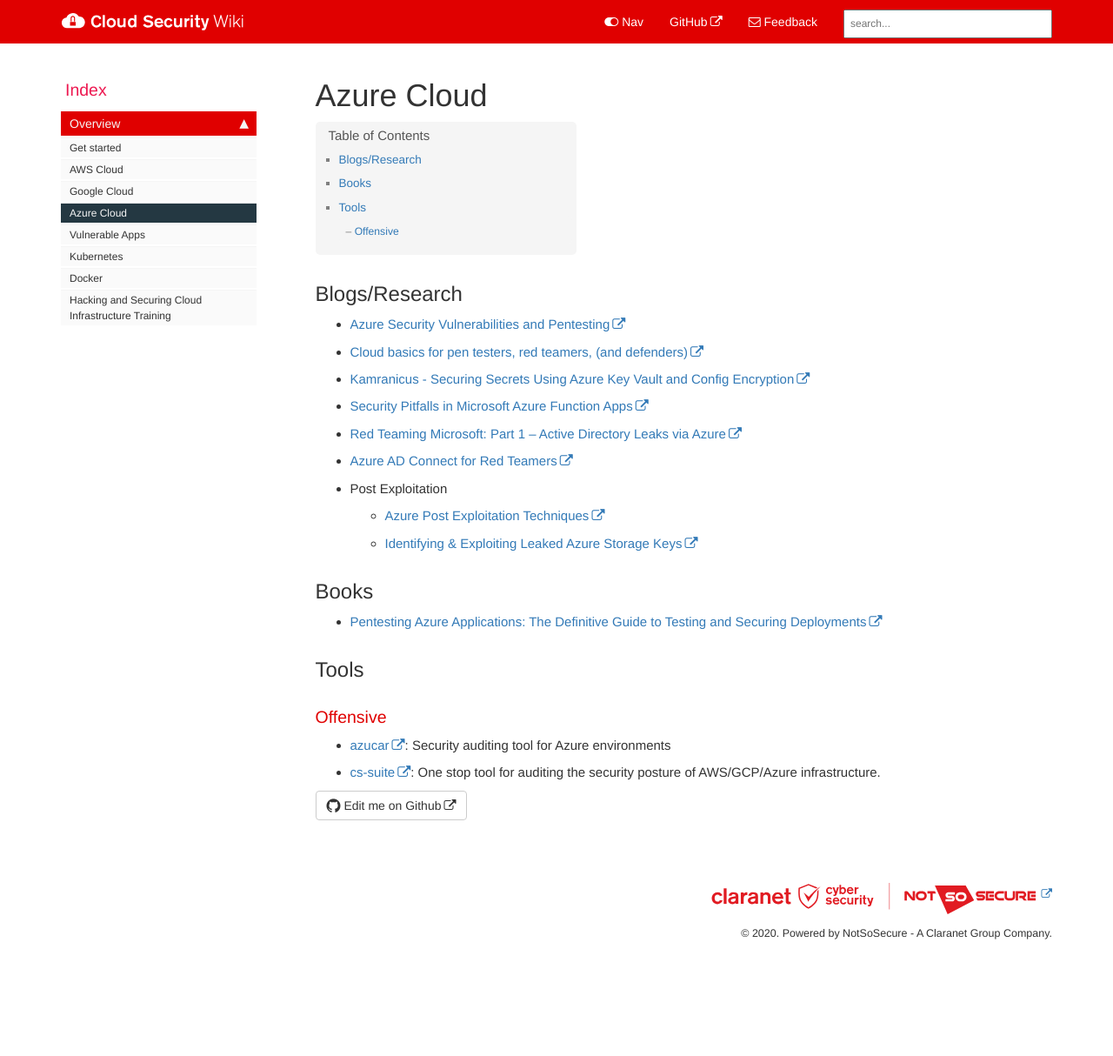
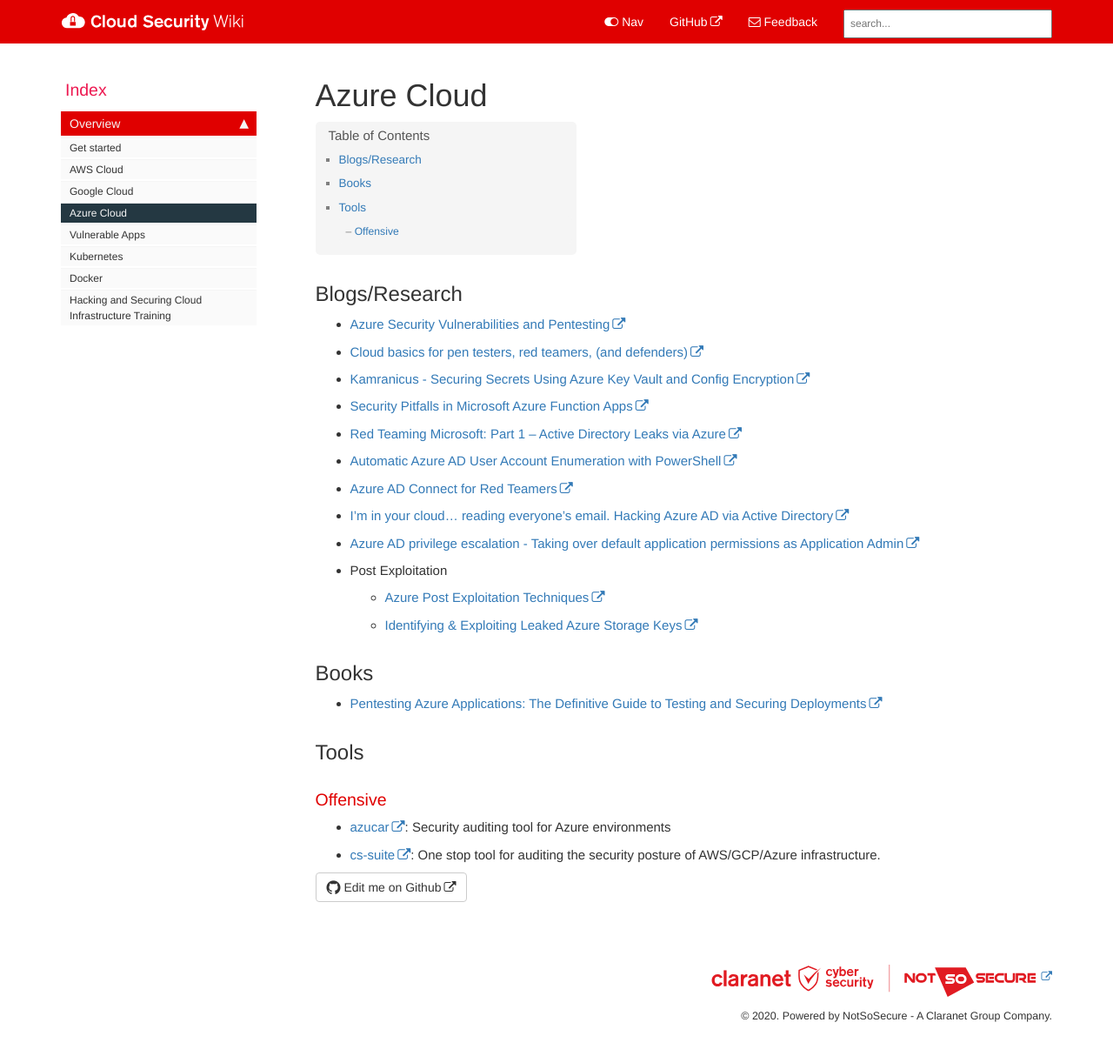
Before and after one commit to NotSoSecure/cloud-sec-wiki, a Jekyll site: the page built from pages/mydoc/azure_cloud.md, in a window 1280 px wide and 1227 px high. Shown: the top 1214 px of the window at 87% size. Built offline with Jekyll 4.4.1, drawn with Linux system fonts in a browser that asks for light colours; nearby versions of some CDN libraries; comment, search, counter and statistics services are not loaded.

Commit message:
Update azure_cloud.md

```diff
--- a/pages/mydoc/azure_cloud.md
+++ b/pages/mydoc/azure_cloud.md
@@ -14,7 +14,10 @@ folder: mydoc
 * [Kamranicus - Securing Secrets Using Azure Key Vault and Config Encryption](https://kamranicus.com/posts/2016-02-20-azure-key-vault-config-encryption-azure)
 * [Security Pitfalls in Microsoft Azure Function Apps](https://www.twistlock.com/labs-blog/security-pitfalls-microsoft-azure-function-apps/)
 * [Red Teaming Microsoft: Part 1 – Active Directory Leaks via Azure](https://www.blackhillsinfosec.com/red-teaming-microsoft-part-1-active-directory-leaks-via-azure/)
+* [Automatic Azure AD User Account Enumeration with PowerShell](https://danielchronlund.com/2020/03/13/automatic-azure-ad-user-account-enumeration-with-powershell-scary-stuff/)
 * [Azure AD Connect for Red Teamers](https://blog.xpnsec.com/azuread-connect-for-redteam/)
+* [I'm in your cloud... reading everyone's email. Hacking Azure AD via Active Directory](https://www.slideshare.net/DirkjanMollema/im-in-your-cloud-reading-everyones-email-hacking-azure-ad-via-active-directory)
+* [Azure AD privilege escalation - Taking over default application permissions as Application Admin](https://dirkjanm.io/azure-ad-privilege-escalation-application-admin/)
 * Post Exploitation
     * [Azure Post Exploitation Techniques](https://azure.microsoft.com/en-in/blog/azure-post-exploitation-techniques/)
     * [Identifying & Exploiting Leaked Azure Storage Keys](https://www.notsosecure.com/identifying-exploiting-leaked-azure-storage-keys/)
```
